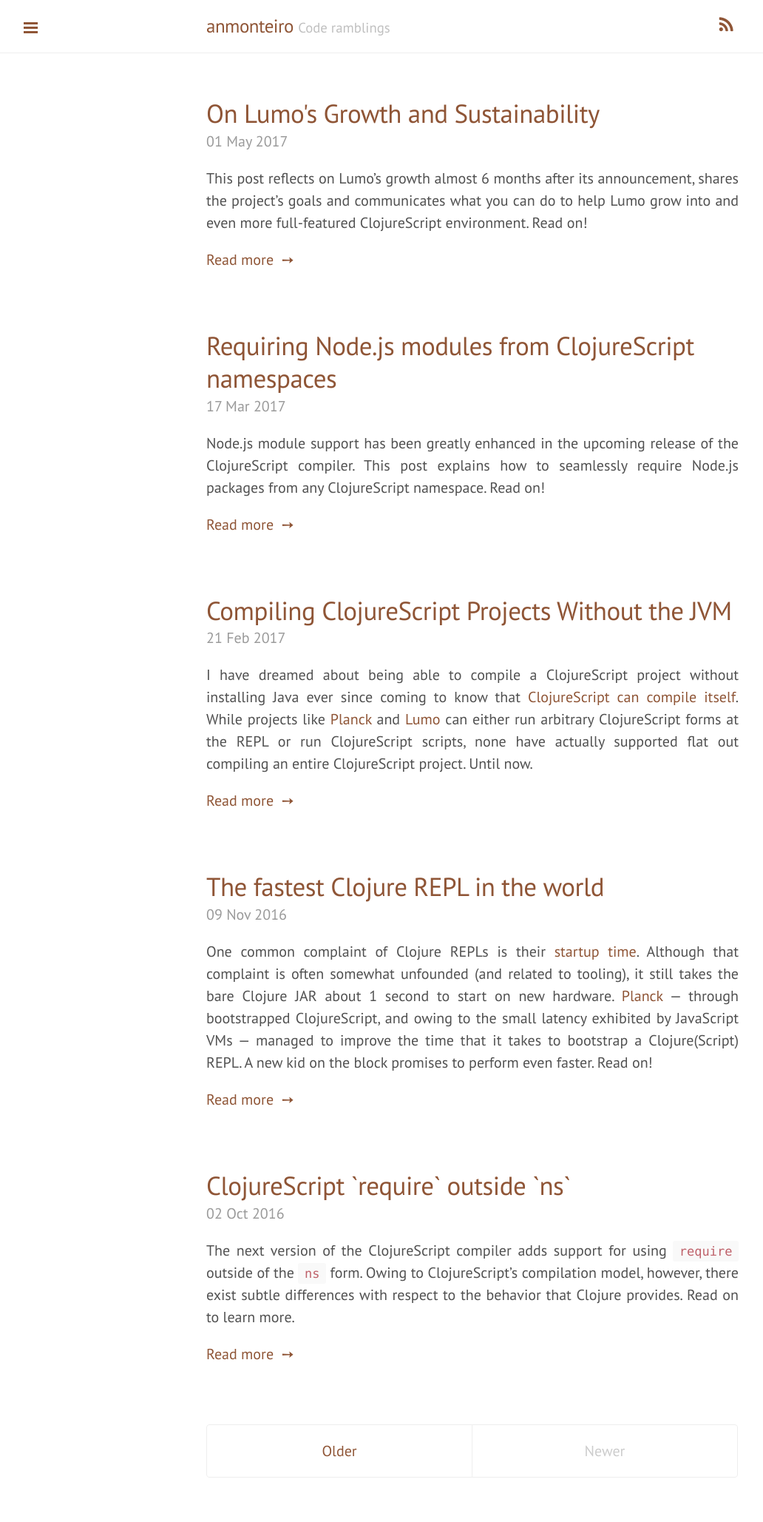
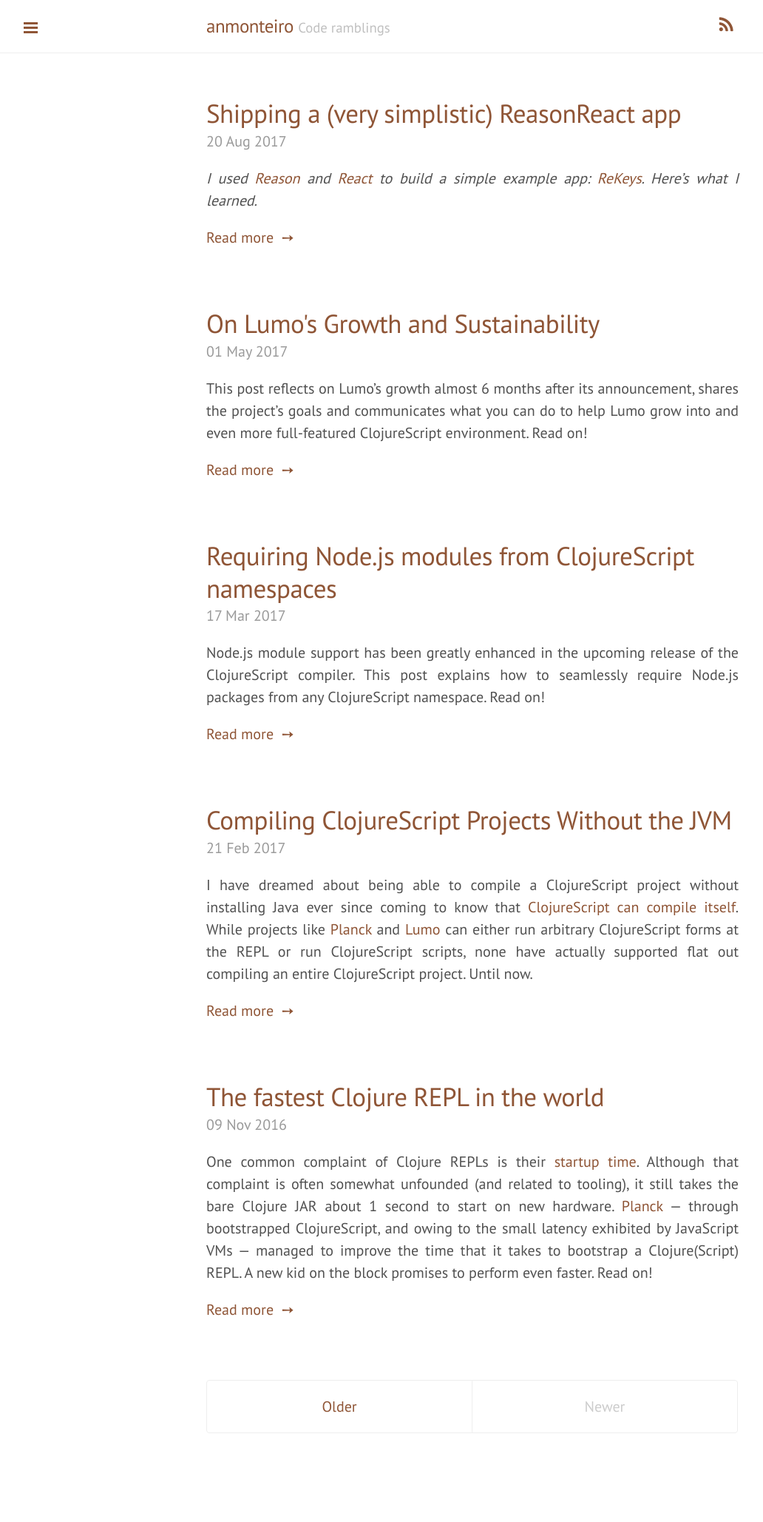
Before and after one commit to anmonteiro/anmonteiro.github.io, a Jekyll site: the page built from index.html, in a window 1280 px wide. Shown: the whole page at 74% size, without its empty margins (1-1033 px from the left). Built offline with Jekyll 4.4.1, drawn with Linux system fonts in a browser that asks for light colours; the list of posts is cut into pages by our own code; after the commit the page ends 1997 px from its top, so only the background shows below that; some of the changed lines change nothing that is shown.

Commit message:
New post: Shipping a (very simplistic) ReasonReact app

````diff
--- /dev/null
+++ b/_posts/2017-08-20-shipping-a-very-simplistic-reasonreact-app.md
@@ -0,0 +1,152 @@
+---
+layout: post
+title: Shipping a (very simplistic) ReasonReact app
+tags: reason ocaml
+---
+
+_I used [Reason](https://reasonml.github.io/) and [React](https://reasonml.github.io/reason-react/)
+to build a simple example app: [ReKeys](https://anmonteiro.com/rekeys/). Here's
+what I learned._
+
+<!--more-->
+
+<div style="margin:20px 0 25px">
+  <img style="margin:0 auto;width: 60%" src="https://user-images.githubusercontent.com/661909/29498875-552e41b8-85b9-11e7-857a-6740824fc13c.png">
+</div>
+
+I've been enamored with [ML family](https://en.wikipedia.org/wiki/ML_(programming_language))
+of programming languages for a while. However, and aside from the occasional Kata,
+I had never really _shipped_ anything using an ML language.
+
+Given the recent activity in the Ocaml community, however – mostly due to the
+communication efforts behind [Facebook's Reason](https://github.com/facebook/reason) –
+I felt compelled to give it another try (after a very short incursion during my undergrad),
+and I was in for a treat!
+
+# Getting Started & Reading Material
+
+I went through Reason's [initial setup](https://reasonml.github.io/guide/javascript/quickstart)
+right around the time [Jared Forsyth](https://twitter.com/jaredforsyth) published
+a very detailed [tutorial](https://jaredforsyth.com/2017/07/05/a-reason-react-tutorial/)
+about getting started with [ReasonReact](https://reasonml.github.io/reason-react/)
+and compiling Reason for the browser using [BuckleScript](https://bucklescript.github.io/bucklescript).
+
+Despite its young age, BuckleScript is an incredible piece of technology that
+will (_instantly_, if I may add) compile Ocaml code (with built-in) support for
+Reason, to JavaScript. The [BuckleScript manual](https://bucklescript.github.io/bucklescript/Manual.html),
+though somewhat terse in the beginning, is an amazing reference to working with
+the compiler and has become a pinned tab on my browser right after I started this
+journey.
+
+# Next steps & Troubleshooting
+
+But after the initial setup I was on my own, and I had to start somewhere.
+[`reason-scripts`](https://github.com/reasonml-community/reason-scripts),
+a custom template for [`create-react-app`](https://github.com/facebookincubator/create-react-app/),
+turned out to be a great way to bootstrap my project without the hassle of
+writing boilerplate code, setting up tooling and spending hours figuring out
+the tiniest of mistakes.
+
+As any beginner going through the hurdles of unfamiliar paradigms, it wasn't
+long until I hit some difficulties. What follows is an attempt to document the
+pitfalls that trapped me at first, which I hope will be useful for others trying
+to figure out rookie mistakes as they get started with Reason(React).
+
+## The dreadful `type variable cannot be generalized`
+
+In his tutorial, Jared describes making a
+[stateful component](https://jaredforsyth.com/2017/07/05/a-reason-react-tutorial/#13-making-a-stateful-component),
+but when I attempted to migrate my stateless component to a stateful one, I was
+immediately greeted by the following, somewhat cryptic, error message:
+
+```ocaml
+Module build failed: Error: File "/path/to/src/app.re", line 5, characters 16-51:
+Error: The type of this expression,
+       ('_a, ReasonReact.stateless, ReasonReact.noRetainedProps,
+        ReasonReact.noRetainedProps)
+       ReasonReact.componentSpec,
+       contains type variables that cannot be generalized
+```
+
+The solution was simply to use state somewhere in any function of my component. Even
+just destructuring state from the _e.g._ the single argument to `render` solves
+the problem.
+
+Now the reason why this happens is quite interesting: if you look at the
+[type of `ReasonReact.statefulComponent`](https://github.com/reasonml/reason-react/blob/8aa30ae63cc3bf7bef7bfc373c3a09a671dca267/src/reasonReact.re#L592),
+there's one type variable `'state`. That's the variable that the error is referring to:
+when `state` is not used _within_ the component definition, the compiler can't
+infer what we want its type to be. If used explicitly, then we're literally telling
+what that type variable should be.
+
+An interesting note here is that `ReasonReact.statelessComponent` doesn't have
+this problem. If we look at its [type definition](https://github.com/reasonml/reason-react/blob/8aa30ae63cc3bf7bef7bfc373c3a09a671dca267/src/reasonReact.re#L590),
+it's almost immediately obvious why: there are no type variables in sight. The
+compiler _always_ knows that it will take a `stateless` argument (which is
+defined above in the file as being the `unit` type).
+
+The team behind ReasonReact is well aware of this error and some other edge
+cases in the library, and actively working to fix them in the near future. For
+more information, there's a section about this pitfall in the
+[Ocaml FAQ](http://caml.inria.fr/resources/doc/faq/core.en.html#weak-type-variables).
+
+## Modules & Capitalization
+
+Ocaml has a very interesting [module system](https://caml.inria.fr/pub/docs/manual-ocaml/moduleexamples.html).
+In short, modules are used to group together related definitions, and can be
+arbitrarily nested. Interestingly enough, files too become modules, and one of
+my earliest mistakes was related to their capitalization when `open`ing a module
+from a different file.
+
+As part of ReKeys, I define a file called [`dom_utils.re`](https://github.com/anmonteiro/rekeys/blob/master/src/dom_utils.re)
+for grouping certain definitions related to interaction with the DOM and events.
+When trying to open this file for consumption in [another file](https://github.com/anmonteiro/rekeys/blob/9430b66f362989bbdfa6adc037485790b5ae1543/src/app.re#L1),
+I couldn't get it to work.
+
+The reason is that the module provided by a file is recognized by the compiler
+with the first letter (and only the first letter) capitalized. So `domUtils.re`
+becomes `DomUtils`, but `dom_utils.re` becomes `Dom_utils` and I was trying to
+open `Dom_Utils`. This is one of those mistakes that I'll never make again, but
+it was a head scratcher for a while there!
+
+## Inline type signatures
+
+Having tried other languages in the ML family such as Haskell, Elm or PureScript,
+I struggled initially with how to annotate the types of my definitions. In
+Haskell, for example, types can be annotated above a function's implementation,
+like below:
+
+```haskell
+foo :: Int -> Int
+foo x = x + 1
+```
+
+In Ocaml/Reason, however, annotating the `foo` function would either be done
+inline, or in a `.rei` [interface file](https://reasonml.github.io/guide/language/module#signatures).
+Example:
+
+```rust
+/* my_file.rei */
+let foo: int => int;
+
+/* inline, in a my_file.re file */
+let foo: int => int = fun x => x + 1;
+```
+
+# Parting thoughts
+
+Overall, my experience with Reason has been incredibly smooth. For a change, I
+love how the compiler acts as someone constantly looking over my shoulder telling
+me the amazing ways in which I can mess up what I'm doing.
+
+The Reason community on [Discord](https://discord.gg/reasonml) is ultra helpful
+and has been very patient with my constant newbie questions about anything Ocaml / Reason.
+
+I'm excited to keep tinkering with Reason and eventually build something more serious.
+In the meantime, I highly suggest you give it a try.
+
+The code for ReKeys is free and open-source on [GitHub](https://github.com/anmonteiro/rekeys).
+Please tweet [@anmonteiro90](https://twitter.com/anmonteiro90) with any questions/feedback
+about the ReKeys code and/or this blog post!
+
+Happy hacking!
--- a/public/css/anmonteiro.css
+++ b/public/css/anmonteiro.css
@@ -42,7 +42,7 @@
  */
 
 /* Justify content */
-.post :not(.post-title):not(.post-date),
+.post :not(.post-title):not(.post-date):not(h1):not(h2):not(h3):not(h4),
 .page :not(.page-title) {
   text-align: justify;
 }
````
